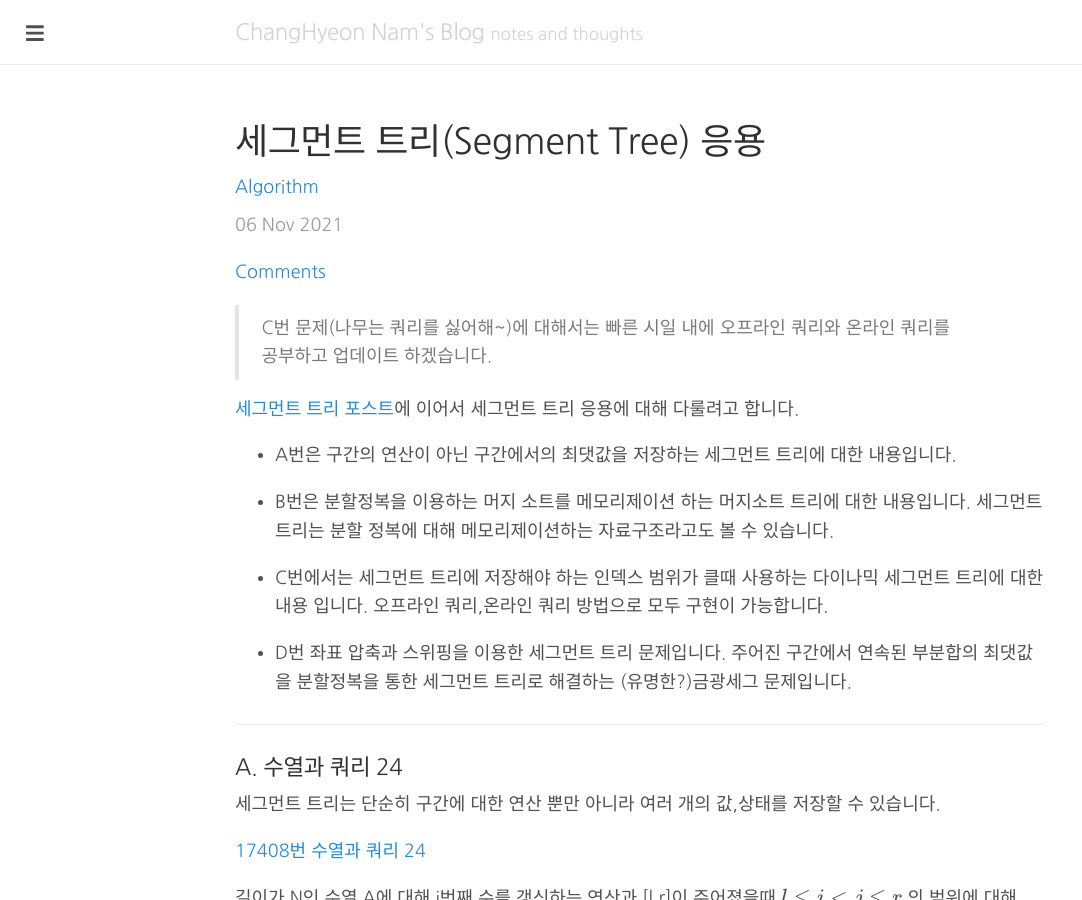
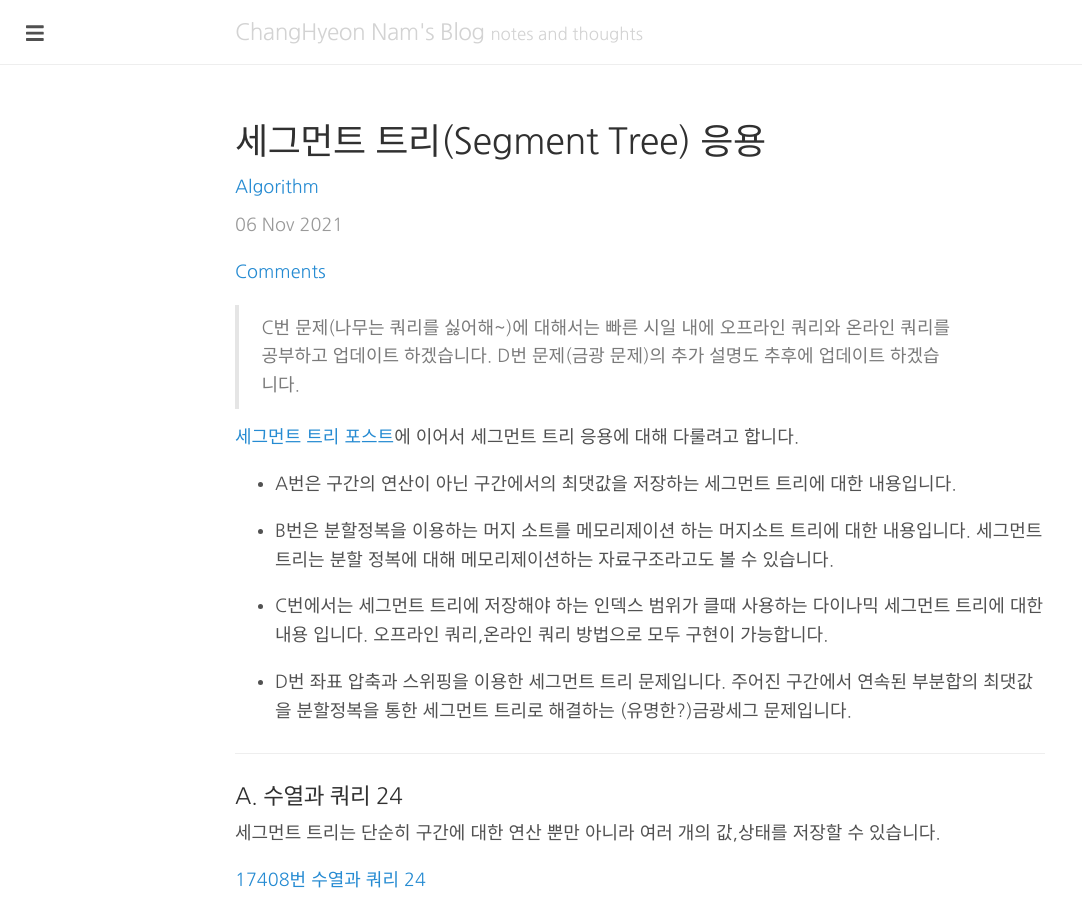
Before and after one commit to changhyeonnam/changhyeonnam.github.io, a Jekyll site: the page built from _posts/2021/2021-11-06-segment_tree_hard_version.md, in a window 1280 px wide and 900 px high. Shown: the whole window, without its empty margins (0-1082 px from the left). Built offline with Jekyll 4.4.1, drawn with Linux system fonts in a browser that asks for light colours; nearby versions of some CDN libraries; formulas are drawn with MathJax 3; comment, search, counter and statistics services are not loaded.

Commit message:
Update 2021-11-06-segment_tree_hard_version.md

```diff
--- a/_posts/2021/2021-11-06-segment_tree_hard_version.md
+++ b/_posts/2021/2021-11-06-segment_tree_hard_version.md
@@ -8,7 +8,7 @@ use_math: true
 comments: true
 ---
 
-> C번 문제(나무는 쿼리를 싫어해~)에 대해서는 빠른 시일 내에 오프라인 쿼리와 온라인 쿼리를 공부하고 업데이트 하겠습니다.
+> C번 문제(나무는 쿼리를 싫어해~)에 대해서는 빠른 시일 내에 오프라인 쿼리와 온라인 쿼리를 공부하고 업데이트 하겠습니다. D번 문제(금광 문제)의 추가 설명도 추후에 업데이트 하겠습니다.
 >
 
 [세그먼트 트리 포스트](https://changhyeonnam.github.io/2021/11/06/segment_tree.html)에 이어서 세그먼트 트리 응용에 대해 다룰려고 합니다.
```
